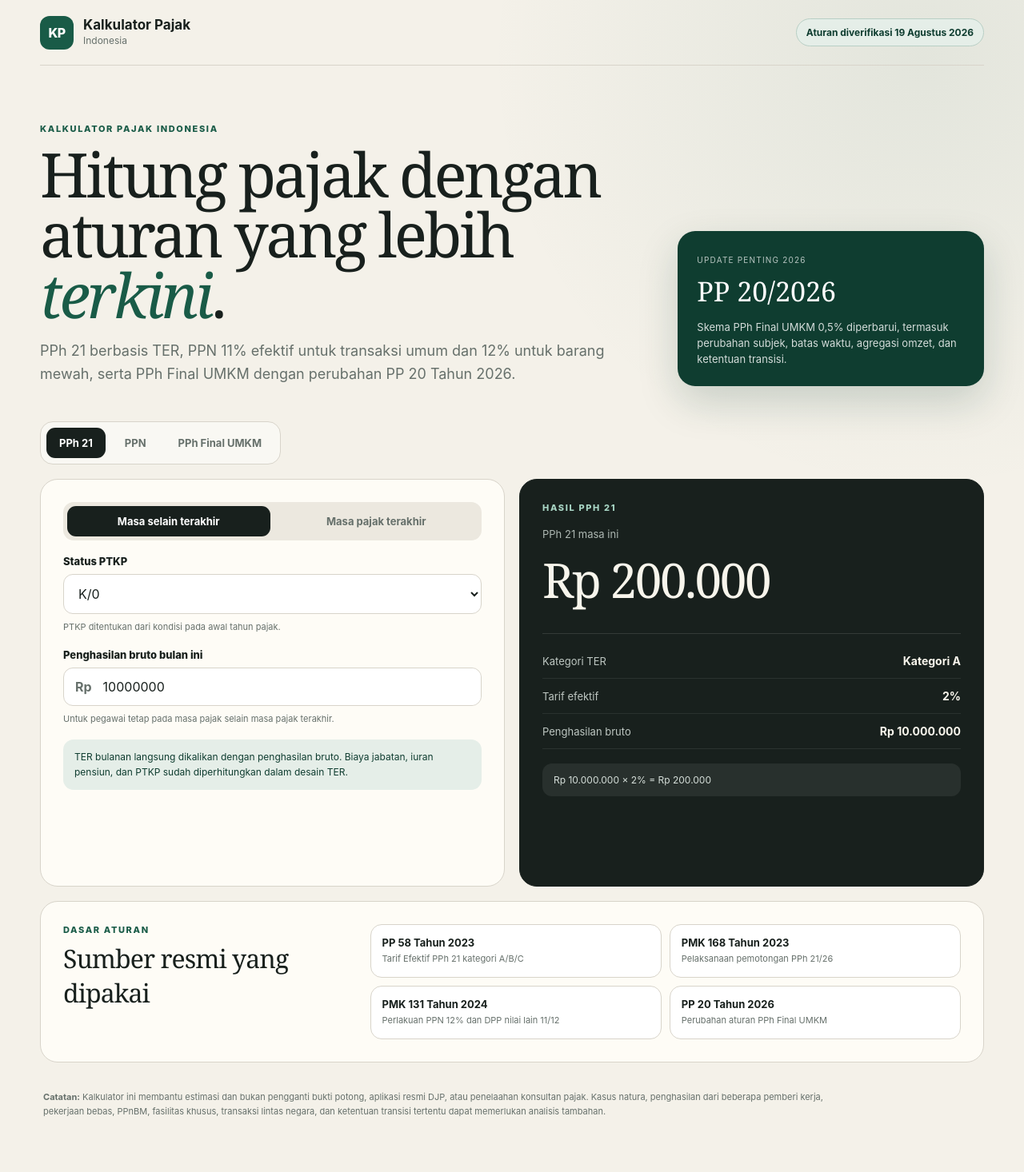
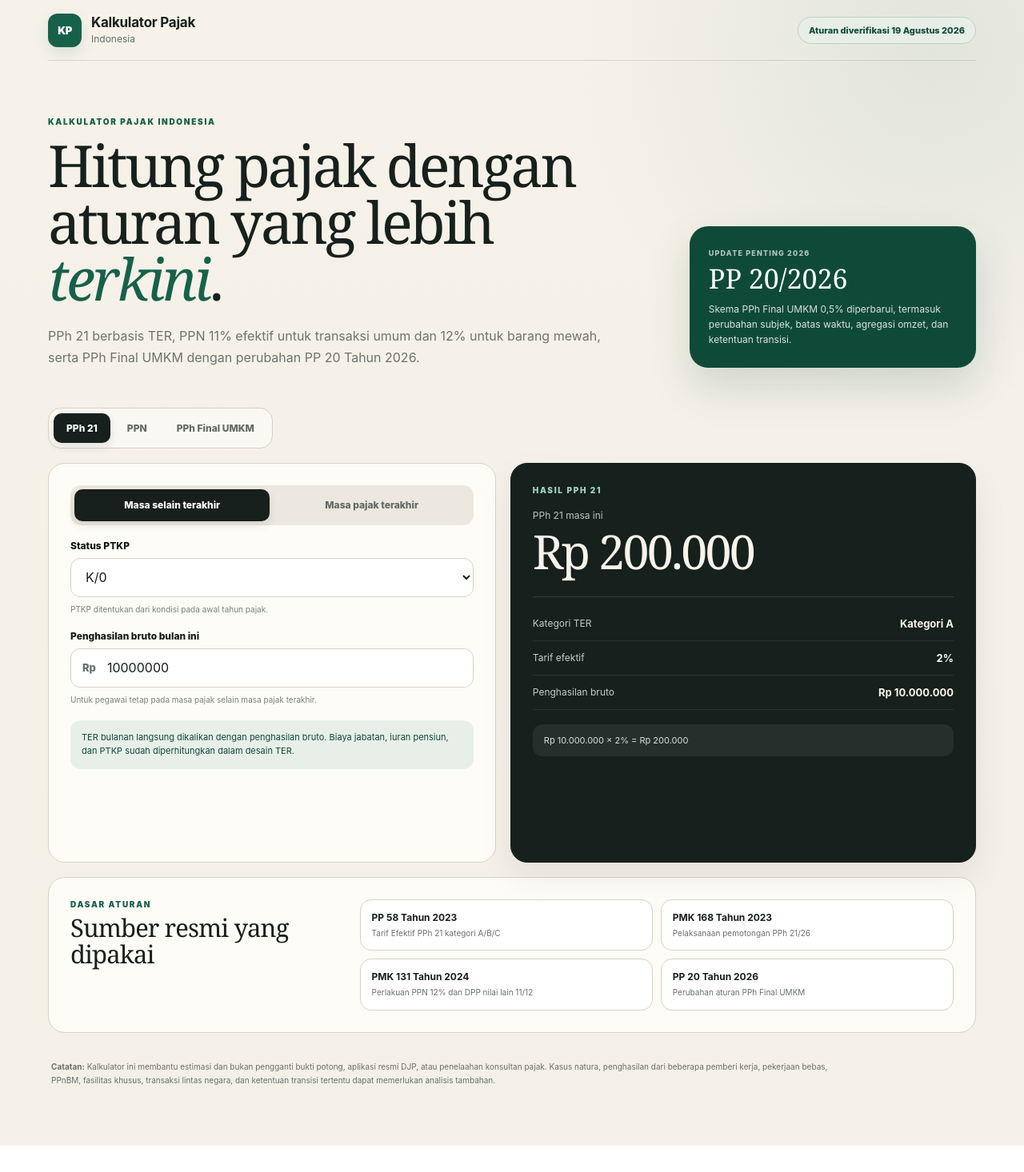
Before and after one commit to fatomg-jkt/Kalkulator-Pajak-Kantor-Kencana, a Next.js app: page / in a window 1280 px wide. Shown: the whole page at 80% size. After the commit the page ends 1433 px from the top, so only its background shows below. Built offline with nearby package versions, Linux system fonts and the light colour scheme.

Commit message:
Refine editorial green calculator UI

```diff
--- a/app/globals.css
+++ b/app/globals.css
@@ -1,12 +1,14 @@
 :root {
-  --bg: #f4f1e9;
-  --ink: #18201d;
-  --muted: #66706b;
-  --line: #d8d4ca;
+  --bg: #f4f0e7;
+  --ink: #17201c;
+  --muted: #68716c;
+  --line: #d8d2c6;
   --card: #fffdf8;
-  --accent: #195b47;
-  --accent-dark: #0f3d30;
-  --soft: #e5eee8;
+  --accent: #17614a;
+  --accent-dark: #0f4a39;
+  --result: #16201c;
+  --soft: #e8efe9;
+  --soft-2: #ece8df;
   --warn: #fff2d7;
 }
 
@@ -14,98 +16,303 @@
 html { scroll-behavior: smooth; }
 body {
   margin: 0;
-  background: radial-gradient(circle at 90% 5%, rgba(25,91,71,.08), transparent 30%), var(--bg);
+  min-height: 100vh;
+  background:
+    radial-gradient(circle at 91% 4%, rgba(23, 97, 74, .09), transparent 25%),
+    linear-gradient(180deg, #f6f2e9 0%, var(--bg) 72%);
   color: var(--ink);
   font-family: Inter, ui-sans-serif, system-ui, -apple-system, BlinkMacSystemFont, "Segoe UI", sans-serif;
+  -webkit-font-smoothing: antialiased;
 }
 button, input, select { font: inherit; }
 button { cursor: pointer; }
 a { color: inherit; }
 
-main { width: min(1180px, calc(100% - 32px)); margin: 0 auto; padding-bottom: 56px; }
-.topbar { height: 82px; display: flex; align-items: center; gap: 12px; border-bottom: 1px solid var(--line); }
-.brand-mark { width: 42px; height: 42px; border-radius: 12px; background: var(--accent); color: white; display: grid; place-items: center; font-weight: 800; letter-spacing: -.04em; }
+main {
+  width: min(1160px, calc(100% - 36px));
+  margin: 0 auto;
+  padding-bottom: 64px;
+}
+
+.topbar {
+  height: 76px;
+  display: flex;
+  align-items: center;
+  gap: 12px;
+  border-bottom: 1px solid rgba(127, 120, 107, .22);
+}
+.brand-mark {
+  width: 42px;
+  height: 42px;
+  border-radius: 12px;
+  background: var(--accent);
+  color: white;
+  display: grid;
+  place-items: center;
+  font-size: 13px;
+  font-weight: 900;
+  letter-spacing: -.04em;
+  box-shadow: 0 7px 18px rgba(23, 97, 74, .12);
+}
 .brand-copy { display: flex; flex-direction: column; line-height: 1.05; }
-.brand-copy b { font-size: 17px; }
-.brand-copy span { color: var(--muted); font-size: 12px; margin-top: 4px; }
-.verified-pill { margin-left: auto; border: 1px solid #b8cfc5; background: var(--soft); color: var(--accent-dark); padding: 9px 12px; border-radius: 999px; font-size: 12px; font-weight: 700; }
+.brand-copy b { font-size: 17px; letter-spacing: -.015em; }
+.brand-copy span { color: var(--muted); font-size: 12px; margin-top: 5px; }
+.verified-pill {
+  margin-left: auto;
+  border: 1px solid #bfd1c8;
+  background: rgba(232, 239, 233, .82);
+  color: #124c3a;
+  padding: 9px 13px;
+  border-radius: 999px;
+  font-size: 11px;
+  font-weight: 800;
+}
 
-.hero { display: grid; grid-template-columns: 1.6fr .8fr; gap: 32px; padding: 72px 0 44px; align-items: end; }
-.hero-copy { max-width: 780px; }
-.eyebrow { text-transform: uppercase; letter-spacing: .15em; font-size: 11px; font-weight: 800; color: var(--accent); }
-h1 { margin: 12px 0 18px; font-family: Georgia, "Times New Roman", serif; font-size: clamp(42px, 6vw, 78px); line-height: .98; letter-spacing: -.045em; font-weight: 500; }
+.hero {
+  display: grid;
+  grid-template-columns: 1.62fr .78fr;
+  gap: 58px;
+  padding: 70px 0 48px;
+  align-items: end;
+}
+.hero-copy { max-width: 760px; }
+.eyebrow {
+  text-transform: uppercase;
+  letter-spacing: .17em;
+  font-size: 10px;
+  font-weight: 900;
+  color: var(--accent);
+}
+h1 {
+  margin: 13px 0 22px;
+  max-width: 690px;
+  font-family: Georgia, "Times New Roman", serif;
+  font-size: clamp(52px, 5.65vw, 76px);
+  line-height: .985;
+  letter-spacing: -.045em;
+  font-weight: 500;
+}
 h1 em { color: var(--accent); font-weight: inherit; }
-.hero-copy p { margin: 0; color: var(--muted); font-size: 18px; line-height: 1.65; max-width: 720px; }
-.law-card { padding: 24px; background: var(--accent-dark); color: white; border-radius: 22px; box-shadow: 0 20px 50px rgba(15,61,48,.18); }
-.law-card span { opacity: .7; text-transform: uppercase; letter-spacing: .12em; font-size: 10px; }
-.law-card strong { display: block; font-family: Georgia, serif; font-size: 34px; margin: 8px 0 12px; font-weight: 500; }
-.law-card p { margin: 0; opacity: .82; line-height: 1.55; font-size: 13px; }
+.hero-copy p {
+  margin: 0;
+  max-width: 720px;
+  color: #6e746f;
+  font-size: 16px;
+  line-height: 1.72;
+}
+.law-card {
+  margin-bottom: 2px;
+  padding: 28px 24px 25px;
+  background: var(--accent-dark);
+  color: white;
+  border-radius: 23px;
+  box-shadow: 0 25px 54px rgba(15, 74, 57, .16);
+}
+.law-card span {
+  display: block;
+  opacity: .68;
+  text-transform: uppercase;
+  letter-spacing: .13em;
+  font-size: 9px;
+  font-weight: 800;
+}
+.law-card strong {
+  display: block;
+  margin: 9px 0 13px;
+  font-family: Georgia, serif;
+  font-size: 34px;
+  line-height: 1;
+  font-weight: 500;
+}
+.law-card p { margin: 0; opacity: .84; line-height: 1.58; font-size: 12px; }
 
-.tabs { display: flex; gap: 8px; padding: 7px; border: 1px solid var(--line); background: rgba(255,255,255,.45); border-radius: 16px; width: fit-content; margin-bottom: 18px; }
-.tabs button, .segmented button { border: 0; background: transparent; color: var(--muted); border-radius: 11px; padding: 11px 16px; font-weight: 750; font-size: 13px; }
-.tabs button.active, .segmented button.active { background: var(--ink); color: white; }
+.tabs {
+  display: flex;
+  gap: 5px;
+  width: fit-content;
+  margin-bottom: 18px;
+  padding: 6px;
+  border: 1px solid var(--line);
+  background: rgba(255,255,255,.46);
+  border-radius: 16px;
+}
+.tabs button, .segmented button {
+  border: 0;
+  background: transparent;
+  color: #606a64;
+  border-radius: 10px;
+  padding: 11px 16px;
+  font-size: 12px;
+  font-weight: 800;
+  transition: background .18s ease, color .18s ease, transform .18s ease;
+}
+.tabs button:hover, .segmented button:hover { color: var(--ink); }
+.tabs button.active, .segmented button.active {
+  background: var(--ink);
+  color: white;
+  box-shadow: 0 5px 12px rgba(23,32,28,.11);
+}
+.tabs button:active, .segmented button:active { transform: translateY(1px); }
 
-.calculator-grid { display: grid; grid-template-columns: 1fr 1fr; gap: 18px; align-items: stretch; }
-.panel { background: rgba(255,253,248,.92); border: 1px solid var(--line); border-radius: 22px; }
-.form-panel, .result-panel { padding: 28px; min-height: 510px; }
+.calculator-grid {
+  display: grid;
+  grid-template-columns: 1fr 1.04fr;
+  gap: 18px;
+  align-items: stretch;
+}
+.panel {
+  background: rgba(255,253,248,.95);
+  border: 1px solid var(--line);
+  border-radius: 21px;
+}
+.form-panel, .result-panel { padding: 27px; min-height: 500px; }
 .form-panel { display: flex; flex-direction: column; gap: 18px; }
-.result-panel { background: var(--ink); color: #f8f5ec; border-color: var(--ink); }
-.segmented { display: grid; grid-template-columns: 1fr 1fr; gap: 6px; background: #ece8df; padding: 5px; border-radius: 13px; }
+.result-panel {
+  background: var(--result);
+  color: #f8f4eb;
+  border-color: var(--result);
+  box-shadow: 0 18px 44px rgba(23,32,28,.07);
+}
+.segmented {
+  display: grid;
+  grid-template-columns: 1fr 1fr;
+  gap: 5px;
+  padding: 5px;
+  background: var(--soft-2);
+  border-radius: 13px;
+}
+.segmented button { min-height: 40px; }
 
 .field { display: flex; flex-direction: column; gap: 8px; }
-.field > span { font-size: 13px; font-weight: 800; }
-.field small, .mini-note { color: var(--muted); font-size: 11px; line-height: 1.5; }
-input, select { width: 100%; border: 1px solid var(--line); background: #fff; padding: 13px 14px; border-radius: 12px; outline: none; color: var(--ink); }
-input:focus, select:focus { border-color: #8ab09f; box-shadow: 0 0 0 3px rgba(25,91,71,.08); }
-.money-input { display: flex; align-items: center; border: 1px solid var(--line); background: #fff; border-radius: 12px; overflow: hidden; }
-.money-input > span { padding-left: 14px; color: var(--muted); font-weight: 700; }
-.money-input input { border: 0; box-shadow: none; }
-.check-row { display: flex; align-items: center; gap: 10px; font-size: 13px; font-weight: 700; }
-.check-row input { width: 18px; height: 18px; }
-.info-box, .warning-box { border-radius: 13px; padding: 13px 14px; font-size: 12px; line-height: 1.55; }
+.field > span { font-size: 12px; font-weight: 850; color: #111a16; }
+.field small, .mini-note { color: #77807b; font-size: 10px; line-height: 1.52; }
+input, select {
+  width: 100%;
+  min-height: 49px;
+  border: 1px solid #d9d2c7;
+  background: #fff;
+  padding: 12px 14px;
+  border-radius: 12px;
+  outline: none;
+  color: var(--ink);
+}
+input:focus, select:focus {
+  border-color: #8fb5a5;
+  box-shadow: 0 0 0 3px rgba(23,97,74,.08);
+}
+.money-input {
+  display: flex;
+  align-items: center;
+  min-height: 49px;
+  border: 1px solid #d9d2c7;
+  background: #fff;
+  border-radius: 12px;
+  overflow: hidden;
+}
+.money-input:focus-within {
+  border-color: #8fb5a5;
+  box-shadow: 0 0 0 3px rgba(23,97,74,.08);
+}
+.money-input > span { padding-left: 14px; color: #65706a; font-size: 13px; font-weight: 800; }
+.money-input input { min-height: 47px; border: 0; box-shadow: none; }
+.check-row { display: flex; align-items: center; gap: 10px; font-size: 12px; font-weight: 750; }
+.check-row input { width: 18px; height: 18px; min-height: auto; accent-color: var(--accent); }
+.info-box, .warning-box { border-radius: 13px; padding: 13px 14px; font-size: 11px; line-height: 1.58; }
 .info-box { background: var(--soft); color: var(--accent-dark); }
 .warning-box { background: var(--warn); color: #694a13; }
 
-.result-panel .eyebrow { color: #a8d5c4; }
-.hero-result { padding: 18px 0 26px; border-bottom: 1px solid rgba(255,255,255,.12); margin-bottom: 12px; }
-.hero-result span { display: block; color: #aeb8b3; font-size: 13px; margin-bottom: 8px; }
-.hero-result strong { font-family: Georgia, serif; font-size: clamp(36px, 5vw, 60px); font-weight: 500; letter-spacing: -.04em; }
-.result-line { display: flex; justify-content: space-between; gap: 22px; padding: 13px 0; border-bottom: 1px solid rgba(255,255,255,.08); align-items: center; }
+.result-panel .eyebrow { color: #9fd0bc; }
+.hero-result {
+  padding: 18px 0 27px;
+  margin-bottom: 12px;
+  border-bottom: 1px solid rgba(255,255,255,.13);
+}
+.hero-result span { display: block; color: #bcc5c0; font-size: 12px; margin-bottom: 8px; }
+.hero-result strong {
+  display: block;
+  font-family: Georgia, "Times New Roman", serif;
+  font-size: clamp(42px, 4.9vw, 59px);
+  line-height: 1;
+  font-weight: 500;
+  letter-spacing: -.045em;
+}
+.result-line {
+  display: flex;
+  justify-content: space-between;
+  align-items: center;
+  gap: 22px;
+  padding: 13px 0;
+  border-bottom: 1px solid rgba(255,255,255,.085);
+}
 .result-line > div { display: flex; flex-direction: column; gap: 4px; }
-.result-line span { font-size: 13px; color: #bec7c2; }
-.result-line small { color: #85918b; font-size: 10px; }
-.result-line b { white-space: nowrap; font-size: 14px; }
-.result-line.strong span, .result-line.strong b { color: white; font-size: 15px; }
-.formula { margin-top: 18px; padding: 13px 14px; background: rgba(255,255,255,.07); border-radius: 12px; color: #d6dfda; font-size: 12px; }
+.result-line span { color: #c4ccc8; font-size: 12px; }
+.result-line small { color: #87918c; font-size: 9px; }
+.result-line b { white-space: nowrap; font-size: 13px; }
+.result-line.strong span, .result-line.strong b { color: white; font-size: 14px; }
+.formula {
+  margin-top: 18px;
+  padding: 13px 14px;
+  background: rgba(255,255,255,.065);
+  border-radius: 12px;
+  color: #d8e0dc;
+  font-size: 11px;
+}
 .result-panel .warning-box { margin-top: 18px; }
 
-.sources { margin-top: 18px; padding: 28px; display: grid; grid-template-columns: .65fr 1.35fr; gap: 28px; }
-.sources h2 { font-family: Georgia, serif; font-size: 32px; font-weight: 500; letter-spacing: -.03em; margin: 7px 0 0; }
+.sources {
+  margin-top: 18px;
+  padding: 27px;
+  display: grid;
+  grid-template-columns: .62fr 1.38fr;
+  gap: 28px;
+}
+.sources h2 {
+  margin: 7px 0 0;
+  font-family: Georgia, serif;
+  font-size: 31px;
+  line-height: 1.06;
+  font-weight: 500;
+  letter-spacing: -.03em;
+}
 .source-list { display: grid; grid-template-columns: 1fr 1fr; gap: 10px; }
-.source-list a { border: 1px solid var(--line); border-radius: 14px; padding: 14px; text-decoration: none; display: flex; flex-direction: column; gap: 5px; background: #fff; }
-.source-list a:hover { border-color: #9eb9ad; }
-.source-list b { font-size: 13px; }
-.source-list span { color: var(--muted); font-size: 11px; line-height: 1.45; }
+.source-list a {
+  display: flex;
+  flex-direction: column;
+  gap: 5px;
+  padding: 14px;
+  border: 1px solid var(--line);
+  border-radius: 14px;
+  background: #fff;
+  text-decoration: none;
+  transition: transform .18s ease, border-color .18s ease;
+}
+.source-list a:hover { border-color: #9eb9ad; transform: translateY(-1px); }
+.source-list b { font-size: 12px; }
+.source-list span { color: var(--muted); font-size: 10px; line-height: 1.48; }
 
-footer { padding: 24px 4px 0; color: var(--muted); font-size: 11px; line-height: 1.6; }
+footer { padding: 24px 4px 0; color: var(--muted); font-size: 10px; line-height: 1.65; }
 footer p { max-width: 980px; }
 
-@media (max-width: 860px) {
-  .hero { grid-template-columns: 1fr; padding-top: 48px; }
+@media (max-width: 900px) {
+  .hero { grid-template-columns: 1fr; gap: 28px; padding-top: 52px; }
   .law-card { max-width: 520px; }
   .calculator-grid, .sources { grid-template-columns: 1fr; }
   .form-panel, .result-panel { min-height: auto; }
 }
 
-@media (max-width: 560px) {
-  main { width: min(100% - 20px, 1180px); }
-  .topbar { height: 70px; }
+@media (max-width: 580px) {
+  main { width: min(100% - 20px, 1160px); }
+  .topbar { height: 68px; }
   .verified-pill { display: none; }
-  .hero { padding: 40px 0 28px; gap: 22px; }
-  .hero-copy p { font-size: 15px; }
-  .tabs { width: 100%; overflow-x: auto; }
+  .hero { padding: 38px 0 28px; gap: 22px; }
+  h1 { font-size: clamp(43px, 14vw, 58px); }
+  .hero-copy p { font-size: 14px; }
+  .law-card { padding: 22px; border-radius: 18px; }
+  .tabs { width: 100%; overflow-x: auto; scrollbar-width: none; }
+  .tabs::-webkit-scrollbar { display: none; }
   .tabs button { flex: 1 0 auto; }
   .form-panel, .result-panel, .sources { padding: 20px; border-radius: 18px; }
   .segmented { grid-template-columns: 1fr; }
   .source-list { grid-template-columns: 1fr; }
+  .hero-result strong { font-size: 42px; }
 }
```
